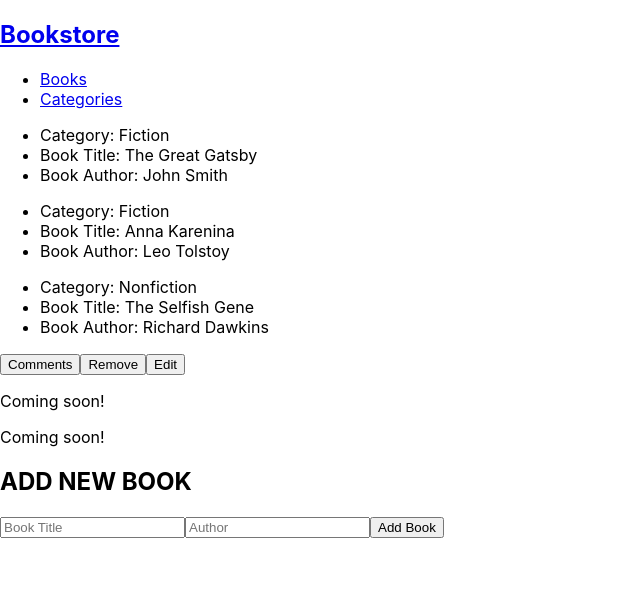
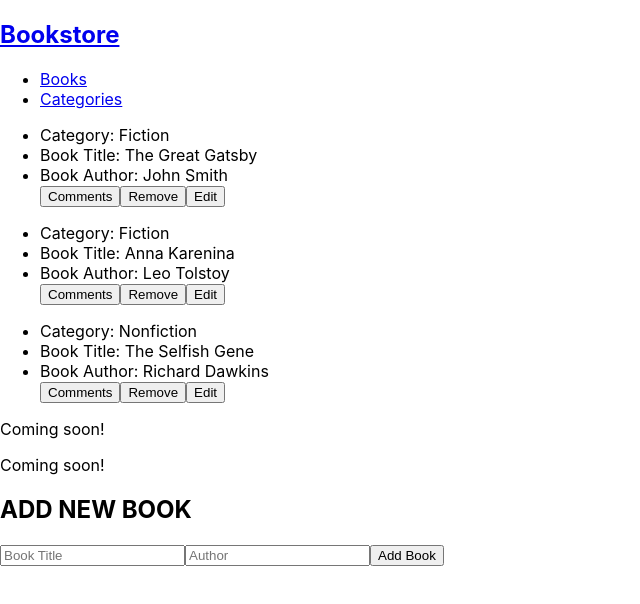
Before and after one commit to anita00001/bookstore, a React (Create React App) app: page /books in a window 1280 px wide. Shown: the top 604 px of the page, without its empty margins (0-640 px from the left). Built offline with nearby package versions, Linux system fonts and the light colour scheme.

Commit message:
Dispatch action and add event handler that removes a book

```diff
--- a/package.json
+++ b/package.json
@@ -9,6 +9,7 @@
     "@testing-library/user-event": "^13.5.0",
     "localforage": "^1.10.0",
     "match-sorter": "^6.3.1",
+    "prop-types": "^15.8.1",
     "react": "^18.2.0",
     "react-dom": "^18.2.0",
     "react-redux": "^8.1.1",
--- a/src/components/BookDetails.jsx
+++ b/src/components/BookDetails.jsx
@@ -6,27 +6,7 @@
 // |-- InputBook
 
 import { useSelector } from 'react-redux';
-
-// const bookList = [
-//   // {
-//   //   id: 1,
-//   //   category: 'Action',
-//   //   title: 'The Hunger Games',
-//   //   author: 'Suzanne Collins',
-//   // },
-//   // {
-//   //   id: 2,
-//   //   category: 'Science Fiction',
-//   //   title: 'Dune',
-//   //   author: 'Frank Herbert',
-//   // },
-//   // {
-//   //   id: 3,
-//   //   category: 'Economy',
-//   //   title: 'Capital in the Twenty-First Century',
-//   //   author: 'Suzanne Collins',
-//   // },
-// ];
+import Buttons from './buttons';
 
 const BookDetails = () => {
   const bookList = useSelector((state) => state.books);
@@ -52,23 +32,9 @@ const BookDetails = () => {
             {'  '}
             {book.author}
           </li>
+          <Buttons itemId={book.item_id} />
         </ul>
       ))}
-      <button
-        type="submit"
-      >
-        Comments
-      </button>
-      <button
-        type="submit"
-      >
-        Remove
-      </button>
-      <button
-        type="submit"
-      >
-        Edit
-      </button>
     </div>
   );
 };
--- /dev/null
+++ b/src/components/buttons.jsx
@@ -0,0 +1,34 @@
+import { useDispatch } from 'react-redux';
+import PropTypes from 'prop-types';
+import { removeBook } from '../redux/Books/booksSlice';
+
+const Buttons = ({ itemId }) => {
+  const dispatch = useDispatch();
+
+  return (
+    <div>
+      <button
+        type="button"
+      >
+        Comments
+      </button>
+      <button
+        type="button"
+        onClick={() => dispatch(removeBook(itemId))}
+      >
+        Remove
+      </button>
+      <button
+        type="button"
+      >
+        Edit
+      </button>
+    </div>
+  );
+};
+
+Buttons.propTypes = {
+  itemId: PropTypes.string.isRequired,
+};
+
+export default Buttons;
--- a/src/redux/Books/booksSlice.js
+++ b/src/redux/Books/booksSlice.js
@@ -30,7 +30,8 @@ const booksSlice = createSlice({
     },
 
     removeBook: (state, action) => {
-      state.books = state.books.filter((book) => book.id !== action.payload);
+      const index = action.payload;
+      return state.filter((book) => book.item_id !== index);
     },
   },
 });
```
Also changed, not shown: 1 other file (tests, documents, lock files or other folders).
